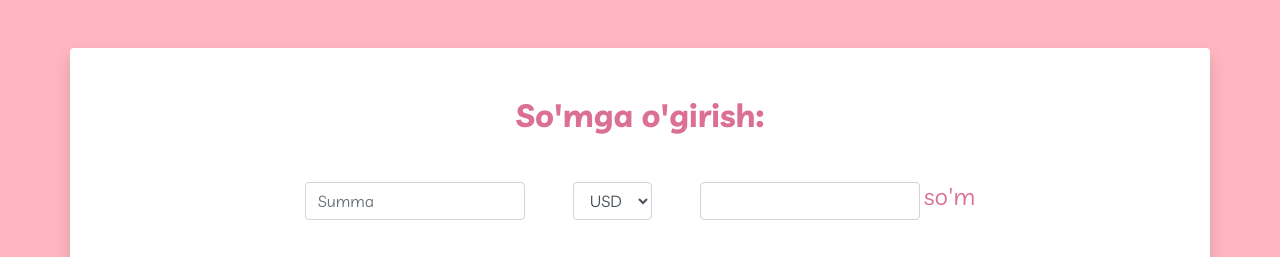
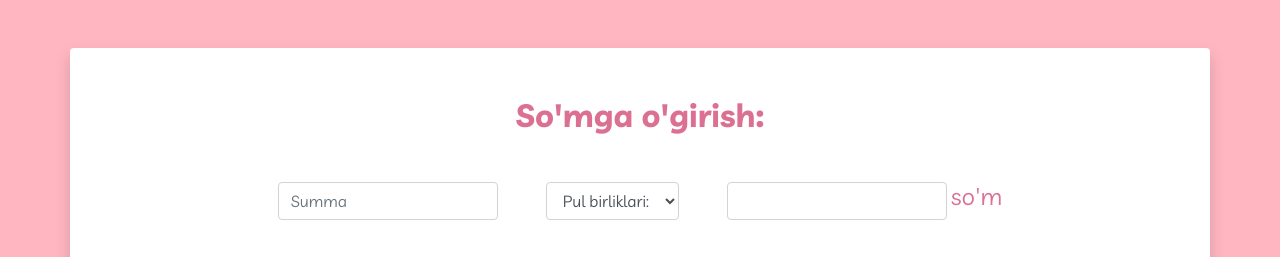
Before and after one commit to Ndn1618/currency-convertor, a plain HTML site: page index.html in a window 1280 px wide. Shown: the top 257 px of the page. Drawn offline with Linux system fonts and the light colour scheme.

Commit message:
Add default and selected option

```diff
--- a/index.html
+++ b/index.html
@@ -1,5 +1,6 @@
 <!DOCTYPE html>
 <html lang="en">
+
 <head>
   <meta charset="UTF-8">
   <meta name="viewport" content="width=device-width, initial-scale=1.0">
@@ -8,6 +9,7 @@
   <link href="https://fonts.googleapis.com/css2?family=Livvic:wght@400;700&display=swap" rel="stylesheet">
   <link rel="stylesheet" href="css/styles.css">
 </head>
+
 <body>
 
   <section class="py-5">
@@ -18,11 +20,13 @@
         <div class="d-flex mb-4">
           <div class="form-group mr-5">
             <label class="sr-only" for="amount-input">Money amount</label>
-            <input class="amount-input form-control" id="amount-input" name="amount" type="number" placeholder="Summa" min="0" step="any" autocomplete="off" required>
+            <input class="amount-input form-control" id="amount-input" name="amount" type="number" placeholder="Summa"
+              min="0" step="any" autocomplete="off" required>
           </div>
           <div class="form-group mr-5 flex-grow-1">
             <label class="sr-only" for="currency-select">Currencies</label>
             <select class="currency-select form-control" name="currency" id="currency-select" required>
+              <option value="" disabled selected>Pul birliklari:</option>
               <option value="10359.88">USD</option>
               <option value="136.11">RUB</option>
               <option value="12285.78">EUR</option>
@@ -45,4 +49,5 @@
   <script src="js/bootstrap.bundle.min.js"></script>
   <script src="js/scripts.js"></script>
 </body>
+
 </html>
```
